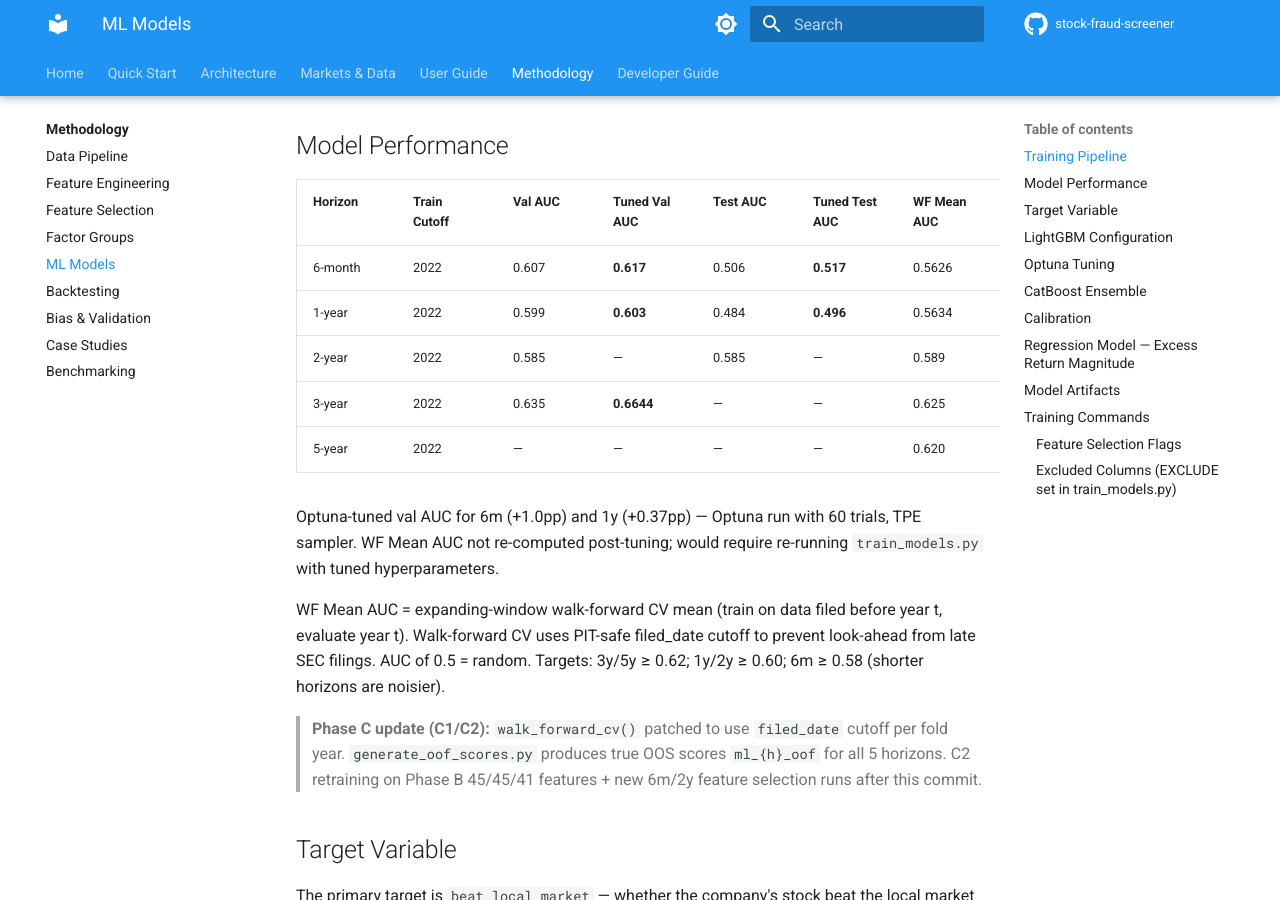
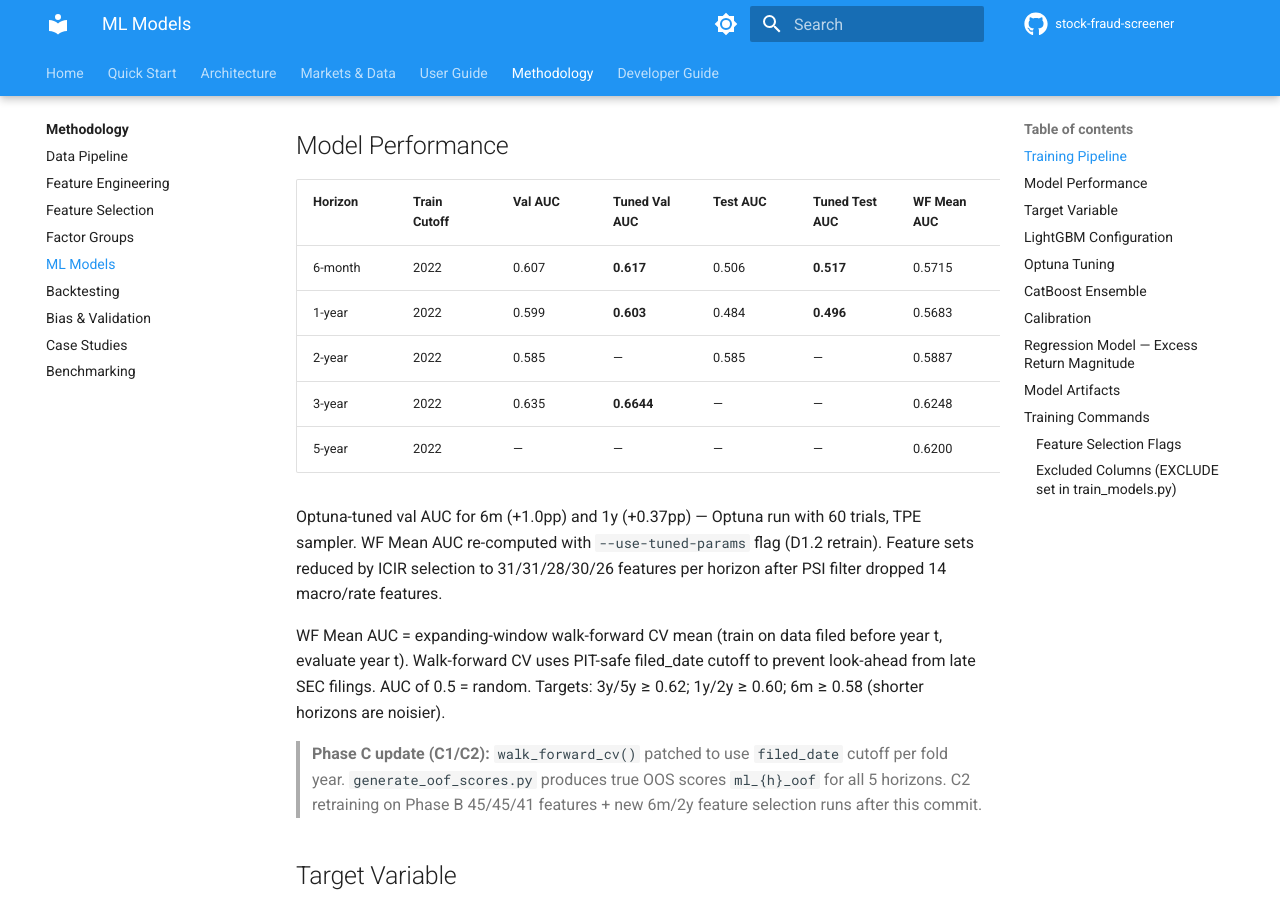
Before and after one commit to sherlock718/stock-fraud-screener, an MkDocs documentation site: the page built from docs/methodology/models.md, in a window 1280 px wide and 900 px high, scrolled down 2217 px. Built offline with MkDocs 1.6.1 and Material for MkDocs 9.7.7, drawn with Linux system fonts in a browser that asks for light colours; comment, search, counter and statistics services are not loaded.

Commit message:
feat(models): D1.2 retrain with --use-tuned-params; update WF AUC + feature counts
- WF Mean AUC updated: 6m=0.5715, 1y=0.5683, 2y=0.5887, 3y=0.6248, 5y=0.6200
- Feature sets reduced by ICIR selection: 31/31/28/30/26 per horizon
- PSI filter removed 14 macro/rate features (fed_funds_rate PSI=13.66, treasury_10y PSI=12.10)
- FORCE_INCLUDE expanded: sales_to_price, ohlson_roe, value_x_quality, piotroski_f_score for 6m/1y
- CHANGELOG, CLAUDE.md, README.md, docs/index.md, docs/methodology/models.md updated

```diff
--- a/docs/methodology/models.md
+++ b/docs/methodology/models.md
@@ -20,13 +20,13 @@ flowchart TD
 
 | Horizon | Train Cutoff | Val AUC | Tuned Val AUC | Test AUC | Tuned Test AUC | WF Mean AUC | Target |
 |---|---|---|---|---|---|---|---|
-| 6-month | 2022 | 0.607 | **0.617** | 0.506 | **0.517** | 0.5626 | ≥ 0.58 ❌ |
-| 1-year | 2022 | 0.599 | **0.603** | 0.484 | **0.496** | 0.5634 | ≥ 0.62 ❌ |
-| 2-year | 2022 | 0.585 | — | 0.585 | — | 0.589 | ≥ 0.60 ❌ |
-| 3-year | 2022 | 0.635 | **0.6644** | — | — | 0.625 | ≥ 0.62 ✅ |
-| 5-year | 2022 | — | — | — | — | 0.620 | ≥ 0.62 ✅ |
+| 6-month | 2022 | 0.607 | **0.617** | 0.506 | **0.517** | 0.5715 | ≥ 0.58 ❌ |
+| 1-year | 2022 | 0.599 | **0.603** | 0.484 | **0.496** | 0.5683 | ≥ 0.62 ❌ |
+| 2-year | 2022 | 0.585 | — | 0.585 | — | 0.5887 | ≥ 0.60 ❌ |
+| 3-year | 2022 | 0.635 | **0.6644** | — | — | 0.6248 | ≥ 0.62 ✅ |
+| 5-year | 2022 | — | — | — | — | 0.6200 | ≥ 0.62 ✅ |
 
-Optuna-tuned val AUC for 6m (+1.0pp) and 1y (+0.37pp) — Optuna run with 60 trials, TPE sampler. WF Mean AUC not re-computed post-tuning; would require re-running `train_models.py` with tuned hyperparameters.
+Optuna-tuned val AUC for 6m (+1.0pp) and 1y (+0.37pp) — Optuna run with 60 trials, TPE sampler. WF Mean AUC re-computed with `--use-tuned-params` flag (D1.2 retrain). Feature sets reduced by ICIR selection to 31/31/28/30/26 features per horizon after PSI filter dropped 14 macro/rate features.
 
 WF Mean AUC = expanding-window walk-forward CV mean (train on data filed before year t, evaluate year t).
 Walk-forward CV uses PIT-safe filed_date cutoff to prevent look-ahead from late SEC filings.
```
Also changed, not shown: CHANGELOG.md (+10 -1 lines), CLAUDE.md (+6 -6 lines), README.md (+6 -6 lines), docs/developer/scripts.md (+1 -0 lines), docs/index.md (+5 -5 lines), 2 other files.
